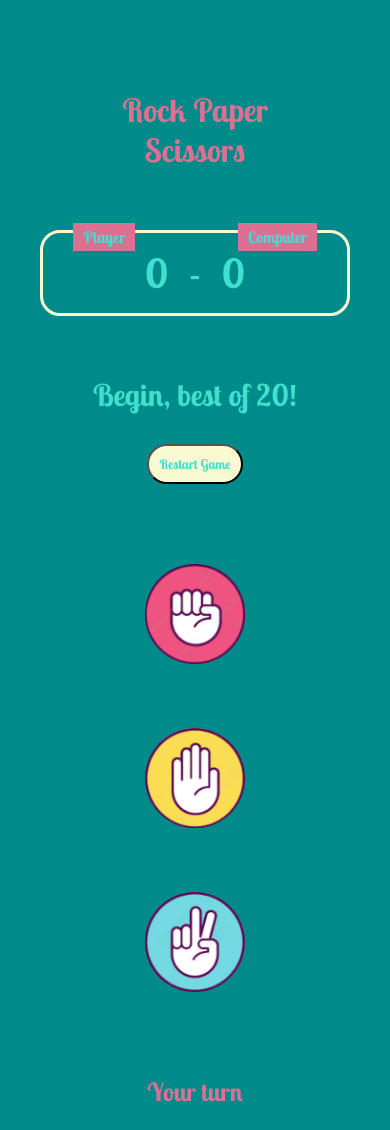
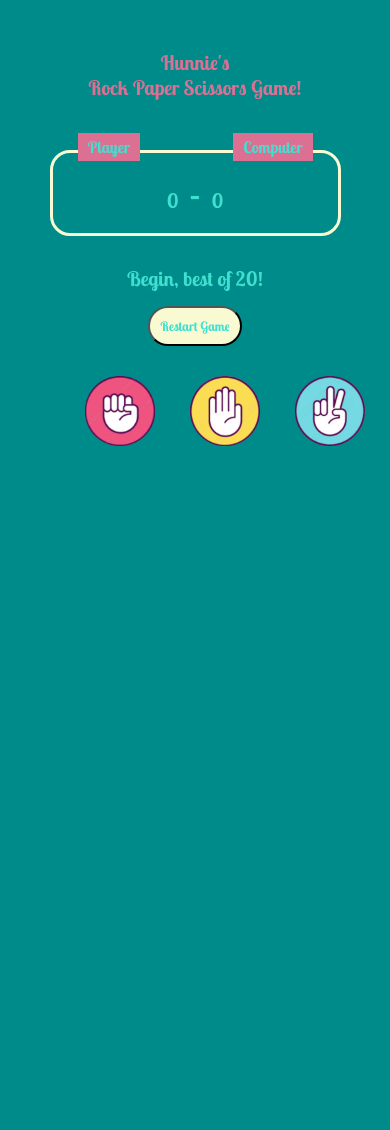
Before and after one commit to HunnieZ/RPS-Game-JS-Project, a plain HTML site: page index.html in a window 390 px wide. Shown: the top 1130 px of the page. After the commit the page ends 844 px from the top, so only its background shows below. Drawn offline with Linux system fonts and the light colour scheme.

Commit message:
media query corrections
corrected GUI sizing

```diff
--- a/index.html
+++ b/index.html
@@ -15,7 +15,8 @@
 <body>
 
     <header>
-        <h1>Rock Paper Scissors </h1>
+        <h1>Hunnie's
+            <br>Rock Paper Scissors Game! </h1>
     </header>
 
     <div class="scoreBoard">
@@ -23,7 +24,6 @@
         <div id="comp-label" class="label">Computer</div>
         <span id="player-score">0</span>-<span id="computer-score">0</span>
     </div>
-
     <div class="outcome">
         <p>Begin, best of 20!</p>
         <button id="restart-button">Restart Game</button>
@@ -31,19 +31,16 @@
 
     <div class="choices">
         <div class="choice" id="r">
-            <img src="RPS_Images/rock.png" alt="" width="100">
+            <img src="RPS_Images/rock.png" alt="" width="70">
         </div>
 
         <div class="choice"  id="p" >
-            <img src="RPS_Images/paper.png" alt="" width="100">
+            <img src="RPS_Images/paper.png" alt="" width="70">
         </div>
 
         <div class="choice" id="s" >
-            <img src="RPS_Images/scissors.png" alt="" width="100">
+            <img src="RPS_Images/scissors.png" alt="" width="70">
         </div>
-
     </div>
-<p id="choice-message">Your turn </p>
-<p2 id="Created by"> Hunnie Zadi</p>
 </body>
 </html>
--- a/style.css
+++ b/style.css
@@ -110,16 +110,70 @@ p2 {
 
 /* MOBILE  480px */
 @media (max-width: 480px) {
+* {
+    margin: 0 auto;
+    font-size: 20px;
+}
+
+header {
+        margin: 0 auto;
+        padding: 0px auto;
+    }
+.scoreBoard {
+    max-width: 70%;
+        position: relative;
+        border: 3px solid lightgoldenrodyellow;
+        border-radius: 20px;
+        margin: 20px auto;
+        padding: 15px 20px;
+        color: turquoise;
+        text-align: center;
+        font-size: 40px;
+}
+
 #player-label {
     margin-left: 55px;
     position: absolute;
     top: -20px;
-    left: -25px;
+    left: -30px;
 }
 
 #comp-label {
         margin-right: 55px;
         position: absolute;
         top: -20px;
-        right: -25px;
+        right: -30px;
 }
+.outcome {
+
+    color: turquoise;
+    text-align: center;
+    font-weight: bold;
+    padding: 0px;
+}
+
+.choices {
+    display: flex;
+    flex-direction: row;
+    justify-content: space-evenly;
+}
+
+.choice {
+    width: 30px;
+    height: 30px;
+}
+
+#restart-button {
+    background-color: lightgoldenrodyellow;
+    color: turquoise;
+    border-radius: 20px;
+    font-size: small;
+}
+
+
+
+
+
+
+
+}
```
